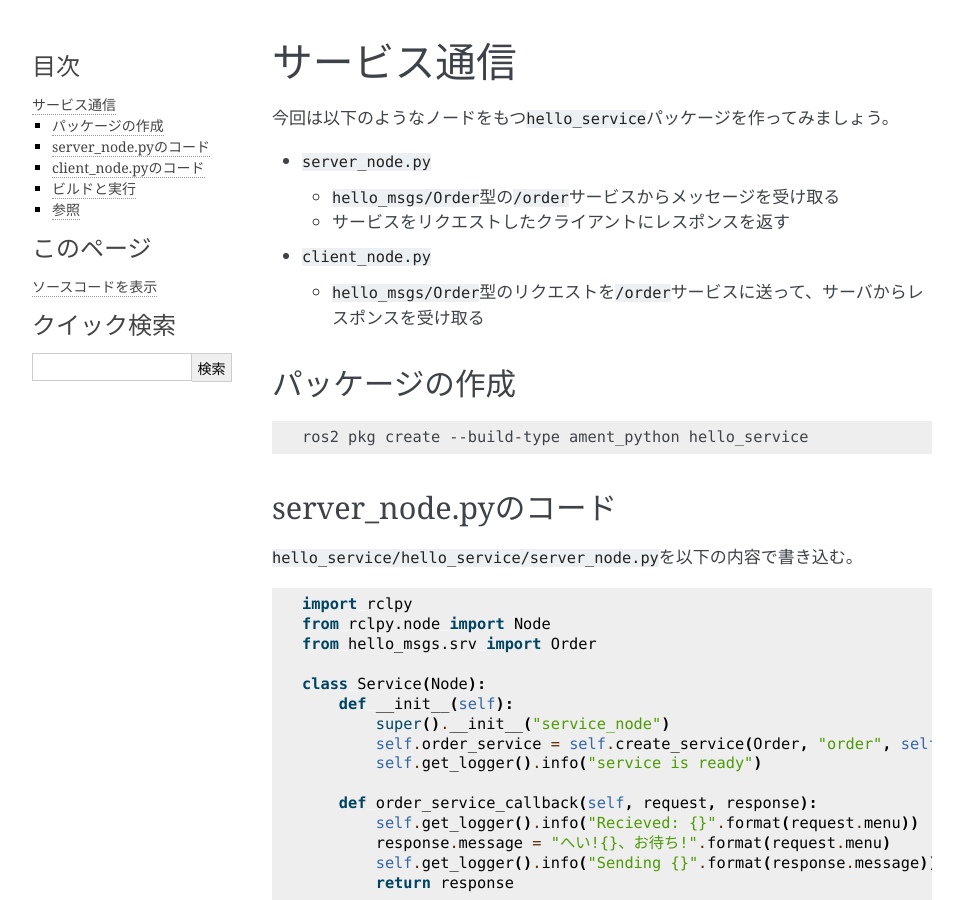
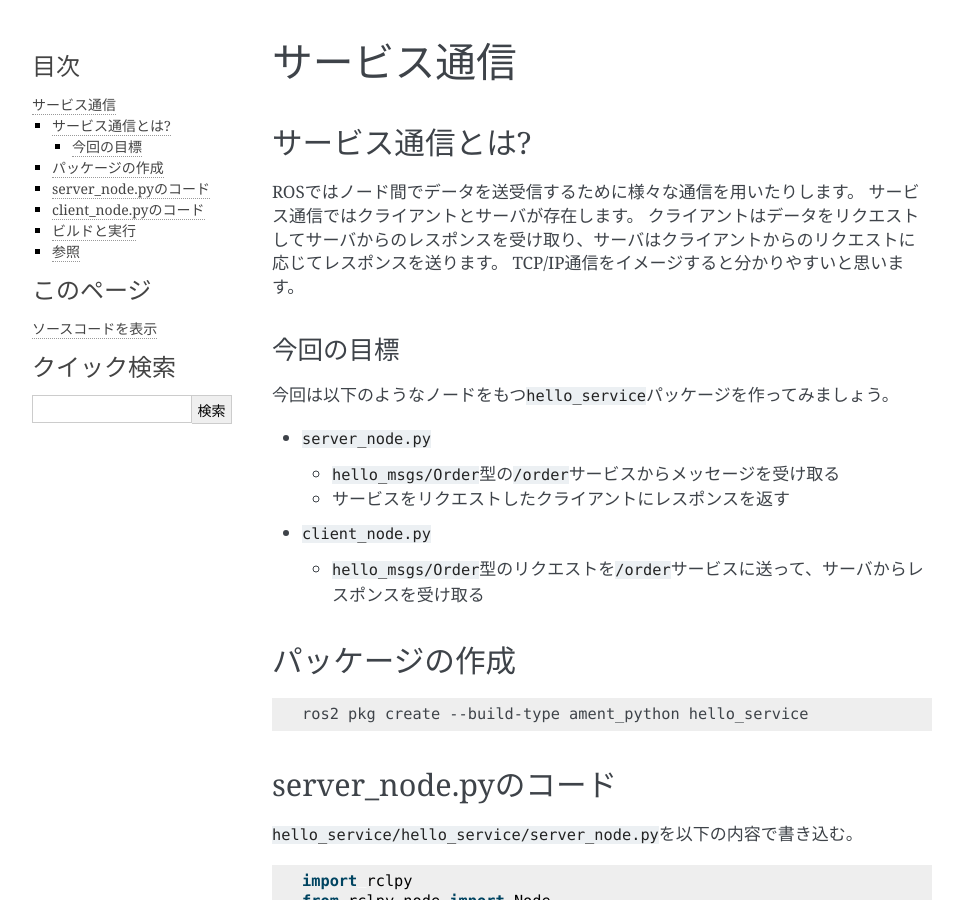
Before and after one commit to Rione/home-ros2-wiki, a Sphinx documentation site: the page built from source/programming/service.md, in a window 1280 px wide and 900 px high. Shown: the whole window, without its empty margins (148-1111 px from the left). Built offline with Sphinx 7.4.7, drawn with Linux system fonts in a browser that asks for light colours.

Commit message:
update: add brief introduction to each lesson

```diff
--- a/source/programming/service.md
+++ b/source/programming/service.md
@@ -1,4 +1,13 @@
 # サービス通信
+
+## サービス通信とは?
+
+ROSではノード間でデータを送受信するために様々な通信を用いたりします。
+サービス通信ではクライアントとサーバが存在します。
+クライアントはデータをリクエストしてサーバからのレスポンスを受け取り、サーバはクライアントからのリクエストに応じてレスポンスを送ります。
+TCP/IP通信をイメージすると分かりやすいと思います。
+
+### 今回の目標
 
 今回は以下のようなノードをもつ`hello_service`パッケージを作ってみましょう。
 
```
Also changed, not shown: source/programming/hello-world.md (+1 -1 lines), source/programming/launch.md (+7 -5 lines), source/programming/topic.md (+9 -0 lines), source/programming/hello-world-rqt-graph.png (renamed from source/programming/hello-world-rqt.png).
